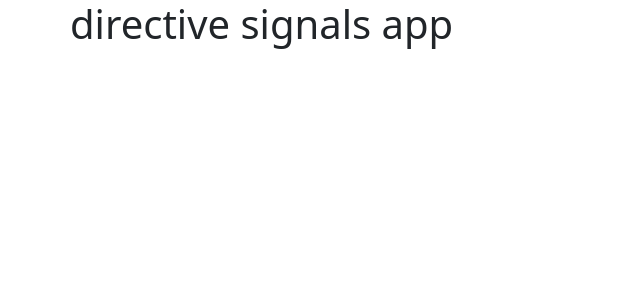
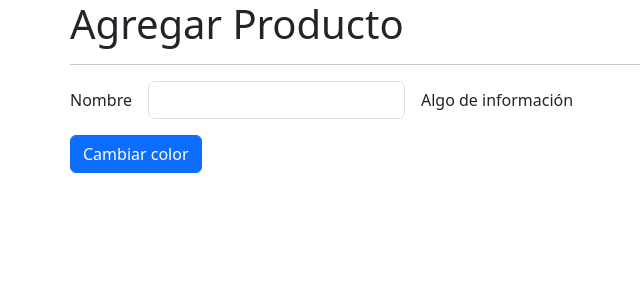
Before and after one commit to ikevin92/directive-signals-angular-2023, an Angular app: page /products/product in a window 1280 px wide. Before the commit this address led to /. Shown: the top 300 px of the page, without its empty margins (12-652 px from the left). Built offline with nearby package versions, Linux system fonts and the light colour scheme.

Commit message:
estructura de la aplicacion

```diff
--- a/src/app/app-routing.module.ts
+++ b/src/app/app-routing.module.ts
@@ -1,10 +1,20 @@
 import { NgModule } from '@angular/core';
 import { RouterModule, Routes } from '@angular/router';
 
-const routes: Routes = [];
+const routes: Routes = [
+  {
+    path: 'products',
+    loadChildren: () =>
+      import('./products/products.module').then((m) => m.ProductsModule),
+  },
+  {
+    path: '**',
+    redirectTo: 'products',
+  },
+];
 
 @NgModule({
   imports: [RouterModule.forRoot(routes)],
-  exports: [RouterModule]
+  exports: [RouterModule],
 })
-export class AppRoutingModule { }
+export class AppRoutingModule {}
--- a/src/app/app.component.html
+++ b/src/app/app.component.html
@@ -1 +1 @@
-<h1>directive signals app</h1>
+<router-outlet />
--- /dev/null
+++ b/src/app/products/pages/product-page/product-page.component.html
@@ -0,0 +1,24 @@
+<h1>Agregar Producto</h1>
+<hr />
+
+<form>
+  <div class="row g-3 align-items-center mb-3">
+    <div class="col-auto">
+      <label>Nombre</label>
+    </div>
+
+    <div class="col-auto">
+      <input type="text" class="form-control" />
+    </div>
+
+    <div class="col-auto">
+      <span>Algo de información</span>
+    </div>
+  </div>
+
+  <div class="row">
+    <div class="col">
+      <button class="btn btn-primary">Cambiar color</button>
+    </div>
+  </div>
+</form>
```
Also changed, not shown: src/app/products/pages/product-page/product-page.component.ts (added, +9 -0 lines), src/app/products/products-routing.module.ts (added, +25 -0 lines), src/app/products/products.module.ts (added, +17 -0 lines), src/app/products/pages/product-page/product-page.component.css (added).
